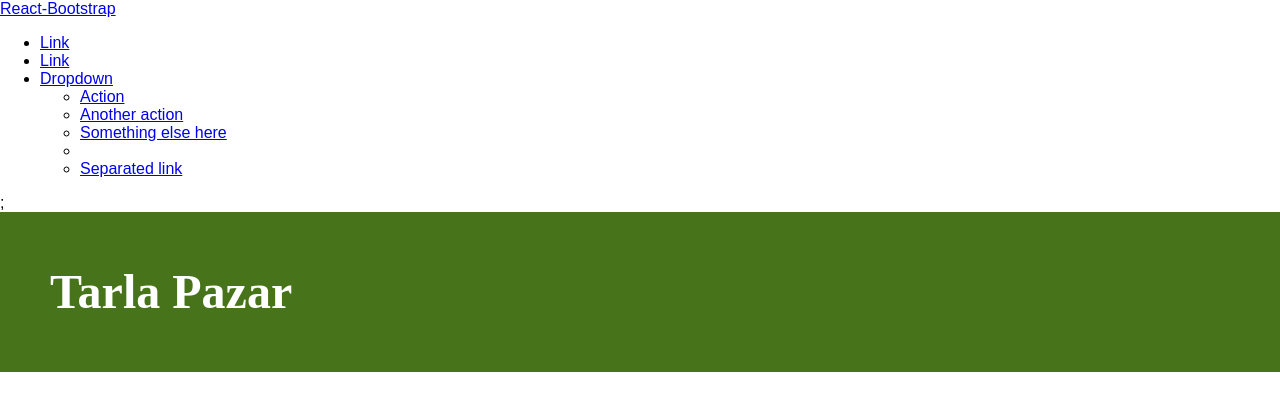
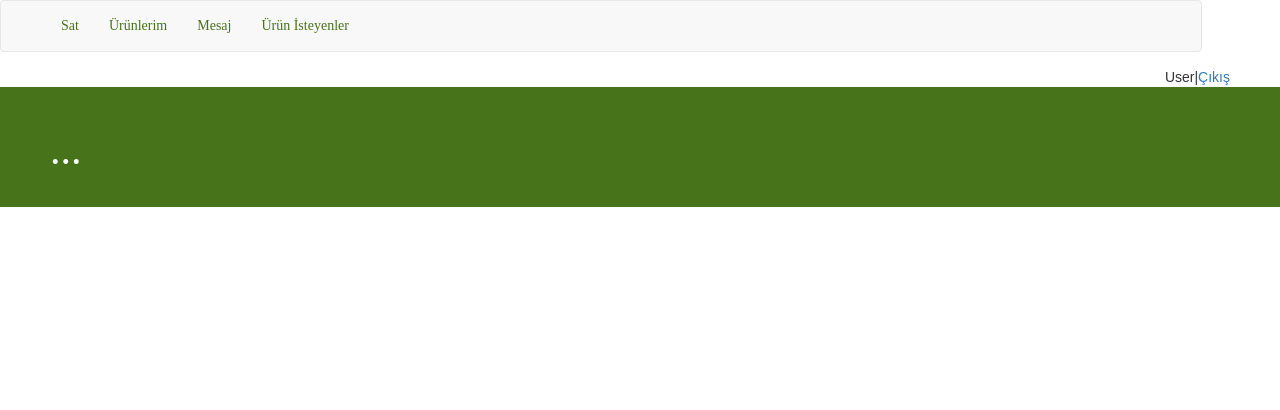
Before and after one commit to gungor/Farm2Home, a React (Create React App) app: page / in a window 1280 px wide. Shown: the top 410 px of the page. Built offline with nearby package versions, Linux system fonts and the light colour scheme.

Commit message:
main page

```diff
--- a/public/index.html
+++ b/public/index.html
@@ -4,6 +4,9 @@
     <meta charset="utf-8">
     <meta name="viewport" content="width=device-width, initial-scale=1, shrink-to-fit=no">
     <meta name="theme-color" content="#000000">
+    <!-- Latest compiled and minified CSS -->
+    <link rel="stylesheet" href="https://maxcdn.bootstrapcdn.com/bootstrap/3.3.7/css/bootstrap.min.css" integrity="sha384-BVYiiSIFeK1dGmJRAkycuHAHRg32OmUcww7on3RYdg4Va+PmSTsz/K68vbdEjh4u" crossorigin="anonymous">
+
     <!--
       manifest.json provides metadata used when your web app is added to the
       homescreen on Android. See https://developers.google.com/web/fundamentals/engage-and-retain/web-app-manifest/
--- a/src/App.css
+++ b/src/App.css
@@ -20,23 +20,35 @@
   margin-bottom: 0px;
 }
 
-.App-Menu{
-  background-color: #47741A;
-  color: #EEEEEE;
-  height: 50px;
-  width: 100%;
+.navbar {
+  margin-bottom: 0px;
+  float: left;
 }
 
-.App-Menu  ul {
-  list-style: none;
-  background-color: #47741A;
-  margin: 0px;
-  padding-top: 10px;
-  padding-left: 60px;
-}
-.App-Menu  ul li {
-  float: left;
-  text-align: left;
-  margin-right: 50px;
+.navbar-default .navbar-nav>li>a {
+  color: #47741A;
   font-family: Futura;
 }
+
+.navbar-default .container {
+  padding-right: 15px;
+  padding-left: 15px;
+  margin-left: 30px;
+}
+
+.logout {
+  float: right;
+  margin-right: 50px;
+  height: 100%;
+  margin-top: 15px;
+
+}
+
+.menu-container{
+  height:auto;
+}
+
+.clearFloat{
+  clear: both;
+
+}
--- a/src/App.js
+++ b/src/App.js
@@ -1,14 +1,7 @@
-import React, { Component } from 'react';
-import ReactDOM from 'react-dom';
+import React, {Component} from 'react';
 import './App.css';
 
-import Navbar from 'react-bootstrap/lib/Navbar';
-import Nav from 'react-bootstrap/lib/Nav';
-import NavItem from 'react-bootstrap/lib/NavItem';
-import MenuItem from 'react-bootstrap/lib/MenuItem';
-import NavDropdown from 'react-bootstrap/lib/NavDropdown';
-
-
+import {Navbar, Nav, NavItem} from 'react-bootstrap/lib/';
 
 
 class App extends Component {
@@ -18,31 +11,35 @@ class App extends Component {
 
             <div className="App">
 
+                <div className="menu-container">
                     <Navbar>
-              <Navbar.Header>
-                  <Navbar.Brand>
-                      <a href="#home">React-Bootstrap</a>
-                  </Navbar.Brand>
-              </Navbar.Header>
                         <Nav>
                             <NavItem eventKey={1} href="#">
-                      Link
+                                Sat
                             </NavItem>
                             <NavItem eventKey={2} href="#">
-                      Link
+                                Ürünlerim
                             </NavItem>
-                  <NavDropdown eventKey={3} title="Dropdown" id="basic-nav-dropdown">
-                      <MenuItem eventKey={3.1}>Action</MenuItem>
-                      <MenuItem eventKey={3.2}>Another action</MenuItem>
-                      <MenuItem eventKey={3.3}>Something else here</MenuItem>
-                      <MenuItem divider />
-                      <MenuItem eventKey={3.4}>Separated link</MenuItem>
-                  </NavDropdown>
+                            <NavItem eventKey={3} href="#">
+                                Mesaj
+                            </NavItem>
+                            <NavItem eventKey={4} href="#">
+                                Ürün İsteyenler
+                            </NavItem>
                         </Nav>
-          </Navbar>;
+
+                    </Navbar>
+
+                    <div className="logout">
+
+                        <span>User</span>|<a href='#'>Çıkış</a>
+
+                    </div>
+                    <div className="clearFloat"></div>
+                </div>
 
                 <header className="App-header">
-          <h1 className="App-title">Tarla Pazar</h1>
+                    <h1 className="App-title">...</h1>
                 </header>
 
             </div>
```
Also changed, not shown: 1 other file (tests, documents, lock files or other folders). Lines whose indentation alone changed are shown as unchanged.
